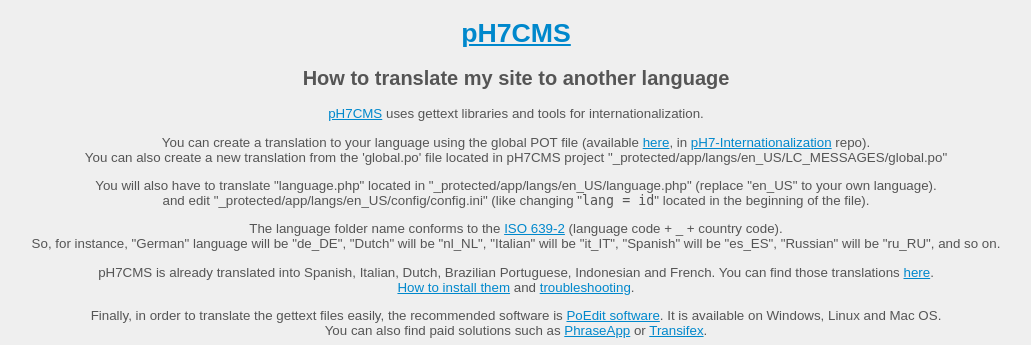
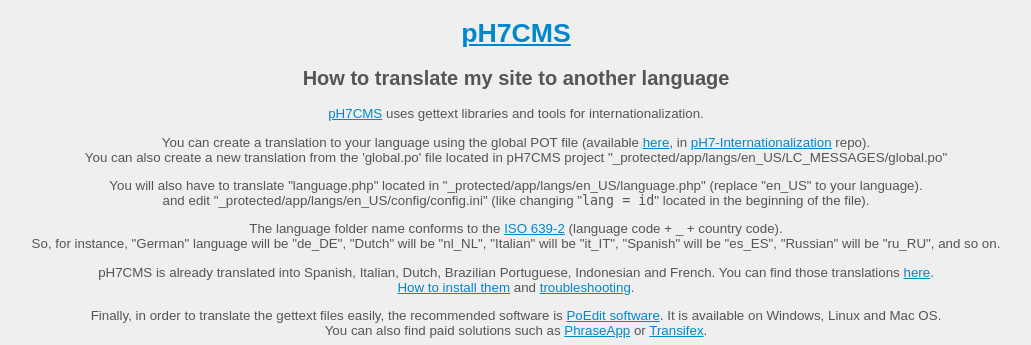
Before and after one commit to pH7Software/pH7-Documentation, a PHP site: page /en/how-to-translate-to-another-language in a window 1280 px wide. Shown: the top 345 px of the page, without its empty margins (124-1155 px from the left). Run offline with PHP 8.4, Linux system fonts and the light colour scheme.

Commit message:
Fixed typo

```diff
--- a/data/en/how-to-translate-to-another-language.tpl
+++ b/data/en/how-to-translate-to-another-language.tpl
@@ -8,7 +8,7 @@
 </p>
 
 <p>
-    You will also have to translate "language.php" located in "_protected/app/langs/en_US/language.php" (replace "en_US" to your own language).<br />
+    You will also have to translate "language.php" located in "_protected/app/langs/en_US/language.php" (replace "en_US" to your language).<br />
     and edit "_protected/app/langs/en_US/config/config.ini" (like changing "<code>lang = id</code>" located in the beginning of the file).
 </p>
 
```
